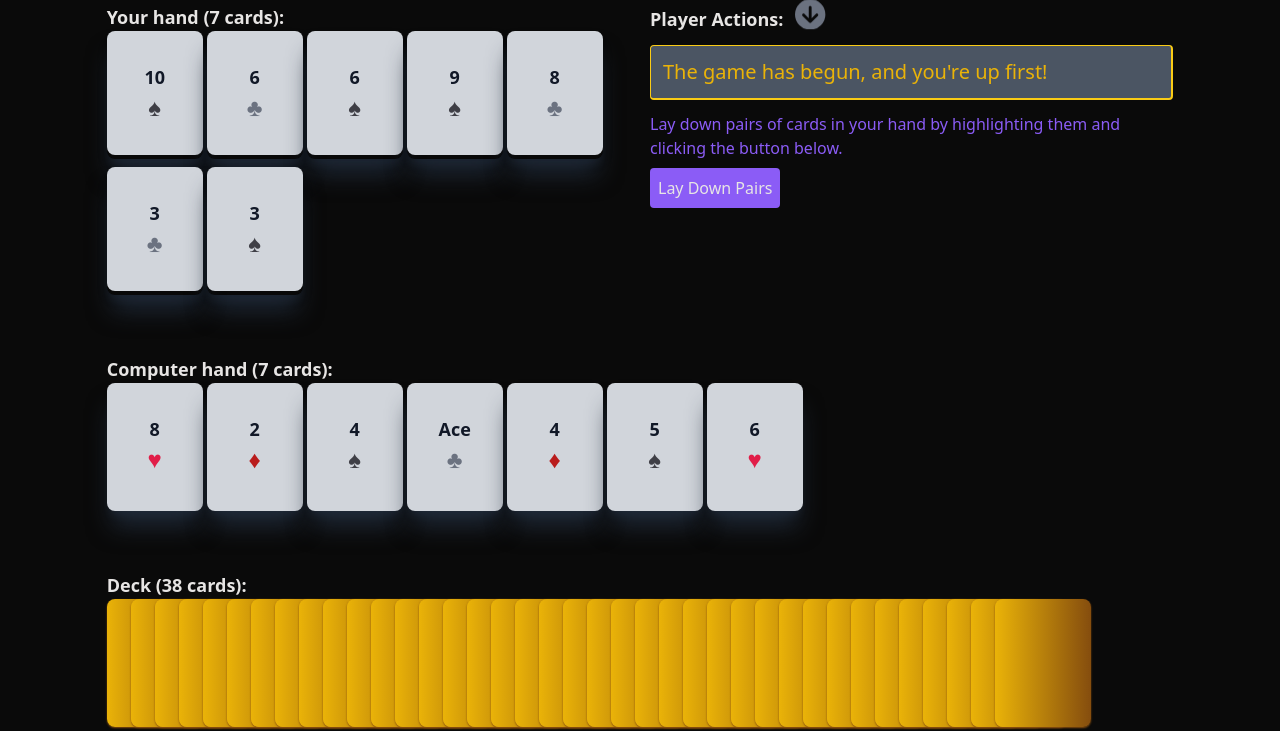
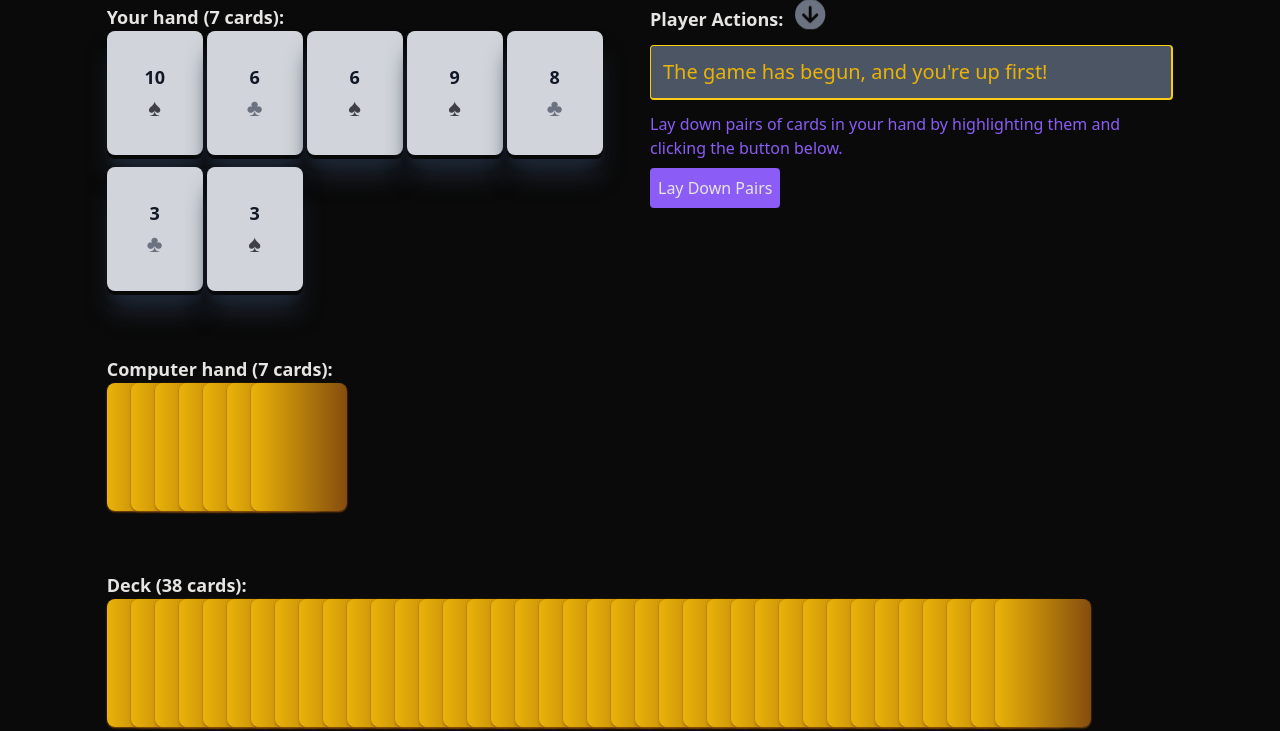
Before and after one commit to mmhernandez/go_fish_card_game, a Flask app: page /start_game in a window 1280 px wide. Shown: the part 277-1008 px from the top of the page. Run offline with Flask 3, Linux system fonts and the light colour scheme; some libraries are stand-ins or nearby versions.

Commit message:
Code cleanup

```diff
--- a/flask_app/controllers/game_controller.py
+++ b/flask_app/controllers/game_controller.py
@@ -17,7 +17,6 @@ def start_game():
     message = "The game has begun, and you're up first!"
 
     hasPairs = game.Game.check_for_pairs(game_dict["player_hand"])
-
     return render_template("index.html", message=message, hasPairs=hasPairs)
 
 
@@ -50,7 +49,6 @@ def lay_down_pairs():
         message = "Pairs of cards must have the same face value."
         return render_template("index.html", message=message, hasPairs=True, color="red")
 
-
     # if the pair is valid, proceed with setting session variables and calling lay_down_pairs method
     player_hand = session["player_hand"]
     deck = session["deck"]
@@ -73,19 +71,7 @@ def lay_down_pairs():
     else:
         session["player_pairs"] = updated_player_game_dict["pairs"]
 
-    # updated_computer_game_dict = game.Game.lay_down_pairs(computer_hand, updated_player_game_dict["deck"])
-    # session["computer_hand"] = updated_computer_game_dict["hand"]
-    # if "computer_pairs" in session:
-    #     computer_pairs.extend(updated_computer_game_dict["pairs"])
-    #     session["computer_pairs"] = computer_pairs
-    # else:
-    #     session["computer_pairs"] = updated_computer_game_dict["pairs"]
-    # session["deck"] = updated_computer_game_dict["deck"]
-
-    # session["computer_hand"] = computer_hand
-
     hasPairs = game.Game.check_for_pairs(updated_player_game_dict["hand"])
-
     return render_template("index.html", hasPairs=hasPairs)
 
 
@@ -95,13 +81,12 @@ def draw_card():
     deck = session["deck"]
 
     updated_cards = game.Game.draw_from_deck(player_hand, deck)
-
     session["player_hand"] = updated_cards["hand"]
     session["deck"] = updated_cards["deck"]
 
     hasPairs = game.Game.check_for_pairs(updated_cards["hand"])
+    return render_template("index.html", hasPairs=hasPairs)
 
-    return render_template("index.html", hasPairs=hasPairs)
 
 @app.route("/request/<int:point_value>")
 def card_request(point_value):
@@ -138,7 +123,6 @@ def card_request(point_value):
     # if the computer has a matching point value card, pass to the player's hand
     else:
         message = "The computer had a match!"
-
         computer_draw_dict = game.Game.draw_from_deck(result["check_hand"], result["deck"])
 
         session["player_hand"] = result["request_hand"]
--- a/flask_app/templates/index.html
+++ b/flask_app/templates/index.html
@@ -141,8 +141,6 @@
                             {% if loop.index0 == 0 or loop.index0 % 2 == 0 %}
                                 <div class="w-24 h-32 mb-1 rounded-lg bg-gradient-to-r from-yellow-500 to-yellow-800 shadow-sm shadow-yellow-800"></div>
                             {% else %}
-                                <!-- suit agnostic -->
-                                <!-- <div class="w-24 h-32 mb-1 -ms-24 mt-1 rounded-lg py-8 shadow-xl shadow-gray-800 bg-gray-300 text-gray-900">{{each_card.face_value}}</div>  -->
                                 {% if each_card.suit == "♦" %}
                                     <div class="w-24 h-32 mb-1 -ms-24 mt-1 rounded-lg py-8 shadow-xl shadow-gray-800 bg-gray-300 text-gray-900"> {{each_card.face_value}} <br><span class="text-red-700 text-2xl">{{each_card.suit}}</span> </div>
                                 {% elif each_card.suit == "♥" %}
@@ -204,10 +202,8 @@
                     {% endif %}
 
                     {% if (session["player_hand"]|length < 7) and (session["deck"]|length > (7 - session["player_hand"]|length)) %}
-                        <p class="text-green-600">You need 7 cards in your hand to play the game, click the button below to draw from the deck.</p>
-                        <button class="rounded bg-green-700 hover:bg-green-600 my-2 p-2">
-                            <a href="/draw">Draw from deck</a>
-                        </button>
+                        <p class="text-green-600 mb-4">You need 7 cards in your hand to play the game, click the button below to draw from the deck.</p>
+                        <a href="/draw" class="button rounded bg-green-700 hover:bg-green-600 my-2 p-2">Draw from deck</a>
                     {% else %}
                         {% if hasPairs %}
                             {% if message %}
@@ -236,21 +232,19 @@
                                     <div class="computer_turn_over_message">
                                         <p class="text-teal-600 font-bold">Ask the computer...</p>
                                         <p class="text-teal-600">Since there are no pairs in your hand, ask the computer if it has a matching card so you can try to find a pair.</p>
-                                        <div class="flex flex-wrap gap-3">
+                                        <div class="flex flex-wrap gap-3 mt-4">
                                             {% for each in session["player_hand"] %}
-                                                <button class="rounded bg-teal-700 hover:bg-teal-600 my-2 p-2">
                                                 {% if each["point_value"] == 1 %}
-                                                        <a href="/request/1" class="basis-1/8">Do you have an Ace?</a>
+                                                    <a href="/request/1" class="button rounded bg-teal-700 hover:bg-teal-600 my-2 p-2 basis-1/8">Do you have an Ace?</a>
                                                 {% elif each["point_value"] == 13 %}
-                                                        <a href="/request/13" class="basis-1/8">Do you have a King?</a>
+                                                    <a href="/request/13" class="button rounded bg-teal-700 hover:bg-teal-600 my-2 p-2 basis-1/8">Do you have a King?</a>
                                                 {% elif each["point_value"] == 12 %}
-                                                        <a href="/request/12" class="basis-1/8">Do you have a Queen?</a>
+                                                    <a href="/request/12" class="button rounded bg-teal-700 hover:bg-teal-600 my-2 p-2 basis-1/8">Do you have a Queen?</a>
                                                 {% elif each["point_value"] == 11 %}
-                                                        <a href="/request/11" class="basis-1/8">Do you have a Jack?</a>
+                                                    <a href="/request/11" class="button rounded bg-teal-700 hover:bg-teal-600 my-2 p-2 basis-1/8">Do you have a Jack?</a>
                                                 {% else %}
-                                                        <a href="/request/{{each['point_value']}}" class="basis-1/8">Do you have a {{each["point_value"]}}?</a>
+                                                    <a href="/request/{{each['point_value']}}" class="button rounded bg-teal-700 hover:bg-teal-600 my-2 p-2 basis-1/8">Do you have a {{each["point_value"]}}?</a>
                                                 {% endif %}
-                                                </button>
                                             {% endfor %}
                                         </div>
                                     </div>
@@ -259,19 +253,17 @@
                                     <p class="text-teal-600">Since there are no pairs in your hand, ask the computer if it has a matching card so you can try to find a pair.</p>
                                     <div class="flex flex-wrap gap-3">
                                         {% for each in session["player_hand"] %}
-                                            <button class="rounded bg-teal-700 hover:bg-teal-600 my-2 p-2">
                                             {% if each["point_value"] == 1 %}
-                                                    <a href="/request/1" class="basis-1/8">Do you have an Ace?</a>
+                                                <a href="/request/1" class="button rounded bg-teal-700 hover:bg-teal-600 my-2 p-2 basis-1/8">Do you have an Ace?</a>
                                             {% elif each["point_value"] == 13 %}
-                                                    <a href="/request/13" class="basis-1/8">Do you have a King?</a>
+                                                <a href="/request/13" class="button rounded bg-teal-700 hover:bg-teal-600 my-2 p-2 basis-1/8">Do you have a King?</a>
                                             {% elif each["point_value"] == 12 %}
-                                                    <a href="/request/12" class="basis-1/8">Do you have a Queen?</a>
+                                                <a href="/request/12" class="button rounded bg-teal-700 hover:bg-teal-600 my-2 p-2 basis-1/8">Do you have a Queen?</a>
                                             {% elif each["point_value"] == 11 %}
-                                                    <a href="/request/11" class="basis-1/8">Do you have a Jack?</a>
+                                                <a href="/request/11" class="button rounded bg-teal-700 hover:bg-teal-600 my-2 p-2 basis-1/8">Do you have a Jack?</a>
                                             {% else %}
-                                                    <a href="/request/{{each['point_value']}}" class="basis-1/8">Do you have a {{each["point_value"]}}?</a>
+                                                <a href="/request/{{each['point_value']}}" class="button rounded bg-teal-700 hover:bg-teal-600 my-2 p-2 basis-1/8">Do you have a {{each["point_value"]}}?</a>
                                             {% endif %}
-                                            </button>
                                         {% endfor %}
                                     </div>
                                 {% endif %}
@@ -280,19 +272,17 @@
                                 <p class="text-teal-600">Since there are no pairs in your hand, ask the computer if it has a matching card so you can try to find a pair.</p>
                                 <div class="flex flex-wrap gap-3">
                                     {% for each in session["player_hand"] %}
-                                        <button class="rounded bg-teal-700 hover:bg-teal-600 my-2 p-2">
                                         {% if each["point_value"] == 1 %}
-                                                <a href="/request/1" class="basis-1/8">Do you have an Ace?</a>
+                                            <a href="/request/1" class="button rounded bg-teal-700 hover:bg-teal-600 my-2 p-2 basis-1/8">Do you have an Ace?</a>
                                         {% elif each["point_value"] == 13 %}
-                                                <a href="/request/13" class="basis-1/8">Do you have a King?</a>
+                                            <a href="/request/13" class="button rounded bg-teal-700 hover:bg-teal-600 my-2 p-2 basis-1/8">Do you have a King?</a>
                                         {% elif each["point_value"] == 12 %}
-                                                <a href="/request/12" class="basis-1/8">Do you have a Queen?</a>
+                                            <a href="/request/12" class="button rounded bg-teal-700 hover:bg-teal-600 my-2 p-2 basis-1/8">Do you have a Queen?</a>
                                         {% elif each["point_value"] == 11 %}
-                                                <a href="/request/11" class="basis-1/8">Do you have a Jack?</a>
+                                            <a href="/request/11" class="button rounded bg-teal-700 hover:bg-teal-600 my-2 p-2 basis-1/8">Do you have a Jack?</a>
                                         {% else %}
-                                                <a href="/request/{{each['point_value']}}" class="basis-1/8">Do you have a {{each["point_value"]}}?</a>
+                                            <a href="/request/{{each['point_value']}}" class="button rounded bg-teal-700 hover:bg-teal-600 my-2 p-2 basis-1/8">Do you have a {{each["point_value"]}}?</a>
                                         {% endif %}
-                                        </button>
                                     {% endfor %}
                                 </div>
                             {% endif %}
@@ -308,18 +298,19 @@
         {% if "computer_hand" in session %}
             <p class="text-lg font-bold">Computer hand ({{(session["computer_hand"]|length)}} cards):</p>
             <!-- mask cards in computer hand -->
-            <!-- <div class="rounded-lg flex flex-wrap gap-2">
+            <div class="rounded-lg flex flex-wrap gap-2">
                 {% for each_card in session["computer_hand"] %}
                     {% if loop.index0 == 0 %}
-                            <div class="w-24 h-32 mb-1 rounded-lg bg-gradient-to-r from-sky-500 to-sky-800 shadow-sm shadow-sky-800">
+                        <div class="w-24 h-32 mb-1 rounded-lg bg-gradient-to-r from-yellow-500 to-yellow-800 shadow-sm shadow-yellow-800">
                         </div>
                     {% else %}
-                            <div class="w-24 h-32 mb-1 -ms-20 rounded-lg bg-gradient-to-r from-sky-500 to-sky-800 shadow-sm shadow-sky-800">
+                        <div class="w-24 h-32 mb-1 -ms-20 rounded-lg bg-gradient-to-r from-yellow-500 to-yellow-800 shadow-sm shadow-yellow-800">
                         </div>
                     {% endif %}
                 {% endfor %}
-                </div> -->
-            <div class="flex flex-wrap gap-1 text-lg text-center font-bold rounded-lg">
+            </div>
+            <!-- troubleshooting -->
+            <!-- <div class="flex flex-wrap gap-1 text-lg text-center font-bold rounded-lg">
                 {% for each_card in session["computer_hand"] %}
                     {% if each_card.suit == "♦" %}
                         <div class="w-24 h-32 mb-1 shadow-xl shadow-gray-800 rounded-lg py-8 shadow-lg bg-gray-300 text-gray-900"> {{each_card.face_value}} <br><span class="text-red-700 text-2xl">{{each_card.suit}}</span> </div>
@@ -331,7 +322,7 @@
                         <div class="w-24 h-32 mb-1 shadow-xl shadow-gray-800 rounded-lg py-8 shadow-lg bg-gray-300 text-gray-900"> {{each_card.face_value}} <br><span class="text-zinc-700 text-2xl">{{each_card.suit}}</span> </div>
                     {% endif %}
                 {% endfor %}
-            </div>
+            </div> -->
         {% endif %}
         {% if "computer_pairs" in session %}
             {% if (session["computer_pairs"]|length / 2)|int == 1  %}
@@ -356,8 +347,6 @@
                     {% if loop.index0 == 0 or loop.index0 % 2 == 0 %}
                         <div class="w-24 h-32 mb-1 rounded-lg bg-gradient-to-r from-yellow-500 to-yellow-800 shadow-sm shadow-yellow-800"></div>
                     {% else %}
-                        <!-- suit agnostic -->
-                        <!-- <div class="w-24 h-32 mb-1 -ms-24 mt-1 rounded-lg py-8 shadow-xl shadow-gray-800 bg-gray-300 text-gray-900">{{each_card.face_value}}</div>  -->
                         {% if each_card.suit == "♦" %}
                             <div class="w-24 h-32 mb-1 -ms-24 mt-1 rounded-lg py-8 shadow-xl shadow-gray-800 bg-gray-300 text-gray-900"> {{each_card.face_value}} <br><span class="text-red-700 text-2xl">{{each_card.suit}}</span> </div>
                         {% elif each_card.suit == "♥" %}
```
Also changed, not shown: flask_app/models/game.py (+1 -38 lines). Lines whose indentation alone changed are shown as unchanged.
